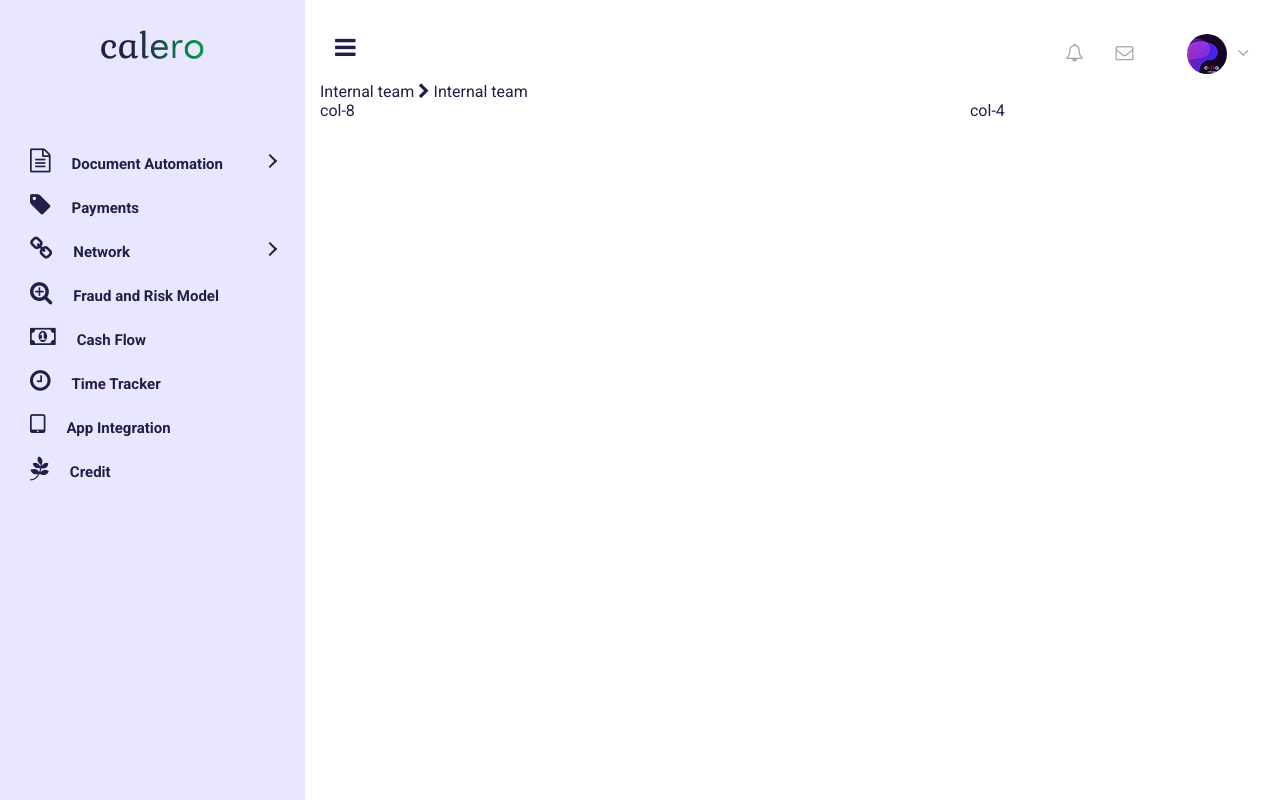
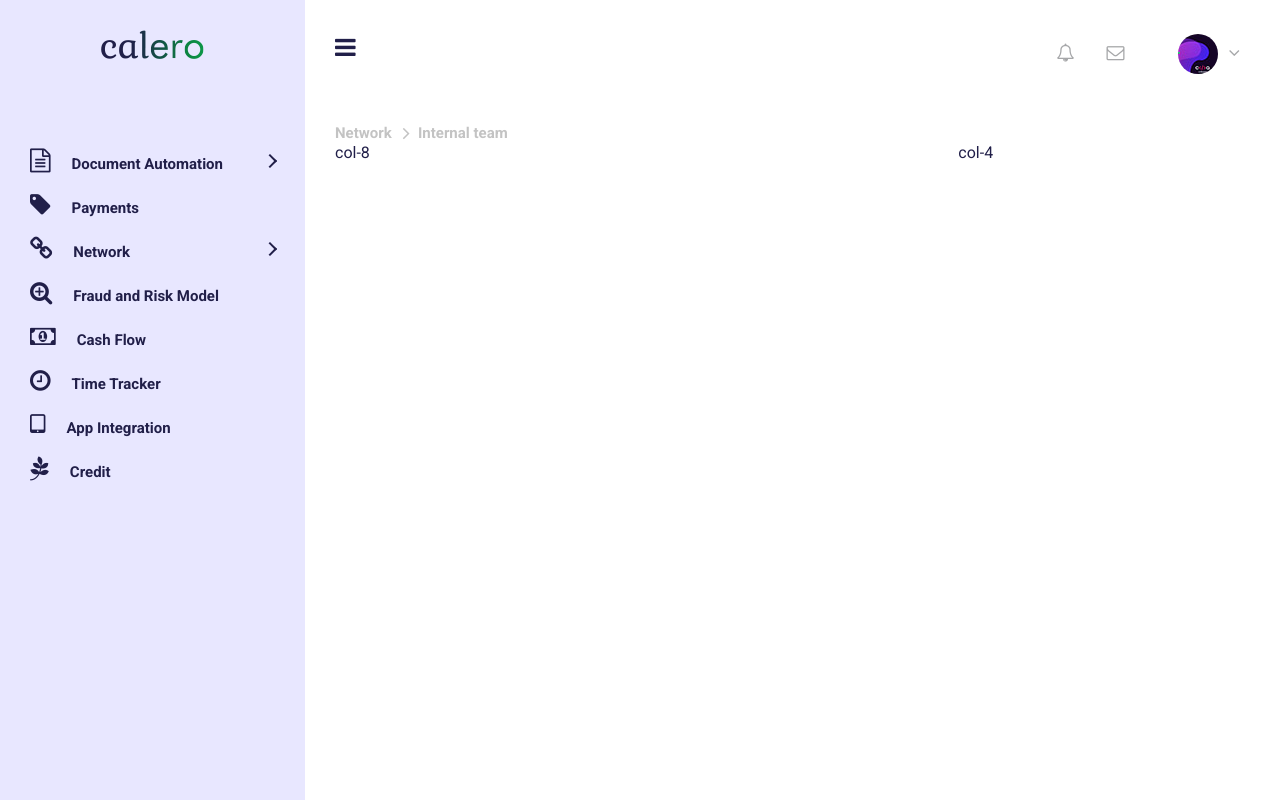
Before and after one commit to thirtyfoursoft/calero-app, an Angular app: page / in a window 1280 px wide. Built offline with nearby package versions, Linux system fonts and the light colour scheme.

Commit message:
adding breadcrumb

```diff
--- a/src/app/breadcrumb/breadcrumb.component.html
+++ b/src/app/breadcrumb/breadcrumb.component.html
@@ -1 +1,3 @@
-Internal team <i class="fa fa-chevron-right" aria-hidden="true"></i> Internal team
+<div class="breadcrumb-nav">
+	<span>Network</span> <i class="fa fa-angle-right" aria-hidden="true"></i> <span class="active">Internal team</span>
+</div>
--- a/src/styles.css
+++ b/src/styles.css
@@ -48,7 +48,8 @@ transition: all 500ms ease-in-out;}
 transition: all 500ms ease-in-out;}
 
 /* SUB NAV */
-.sub-top-nav{ padding:26px 0 0 15px;}
+#container-toggle{ padding:26px 40px 26px 30px;}
+.sub-top-nav{ margin-bottom:40px;}
 .sub-top-nav:after{ font-size:0px; line-height:0px; height:0px; content:'.'; visibility:hidden; display:block; clear:both;}
 .menu-trigger{ float:left; padding-top:8px;}
 #btn-toggle{ color:#211f49; font-size:24px;}
@@ -56,8 +57,13 @@ transition: all 500ms ease-in-out;}
 .sub-top-nav .nav .nav-item{ display:inline-block; position:relative;}
 .sub-top-nav .nav .profile-menu{ padding-left:22px;}
 .sub-top-nav .nav a{ color:#a6a7a9; font-size:18px;}
+.sub-top-nav .nav .nav-item:last-child a{ padding-right:0;}
 .sub-top-nav .nav .sub-menu{ background:#e8e7ff; display:none; list-style:none; margin:0; padding:0; position:absolute; right:0; top:100%; width:200px; z-index:999;}
 .sub-top-nav .nav .nav-item:hover .sub-menu,  .sub-top-nav .nav .sub-menu .nav-item{ display:block;}
 { display:block;}
 .sub-top-nav .nav .sub-menu .nav-item a{ padding:10px 15px;}
 .profile-menu img{ border-radius:50%; margin-right:10px;}
+
+/* BREADCRUMB */
+.breadcrumb-nav span{ color:#c3c3c3; display:inline-block; font-size:15px; font-weight:700; vertical-align:middle;}
+.breadcrumb-nav i{ color:#c3c3c3; display:inline-block; font-size:20px; padding:0 8px 0 11px; vertical-align:middle;}
```
